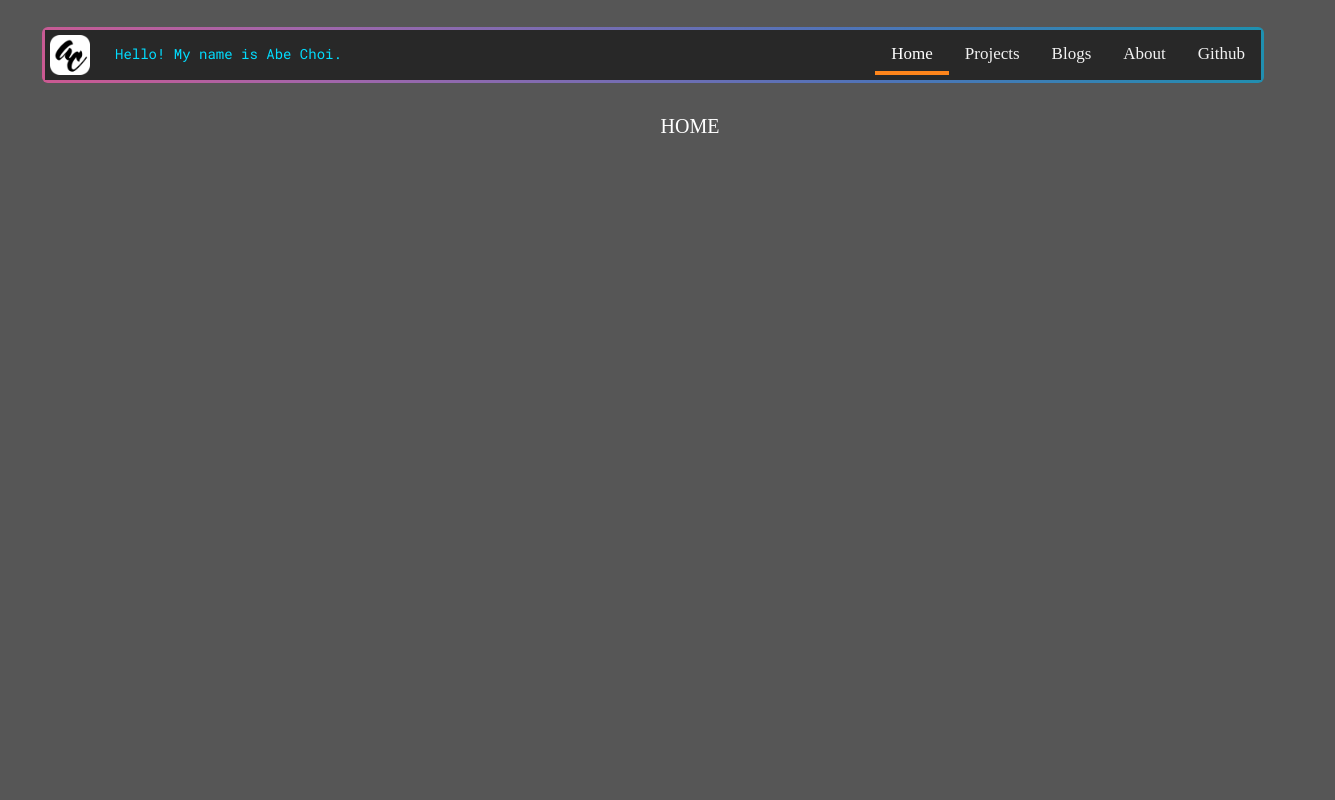
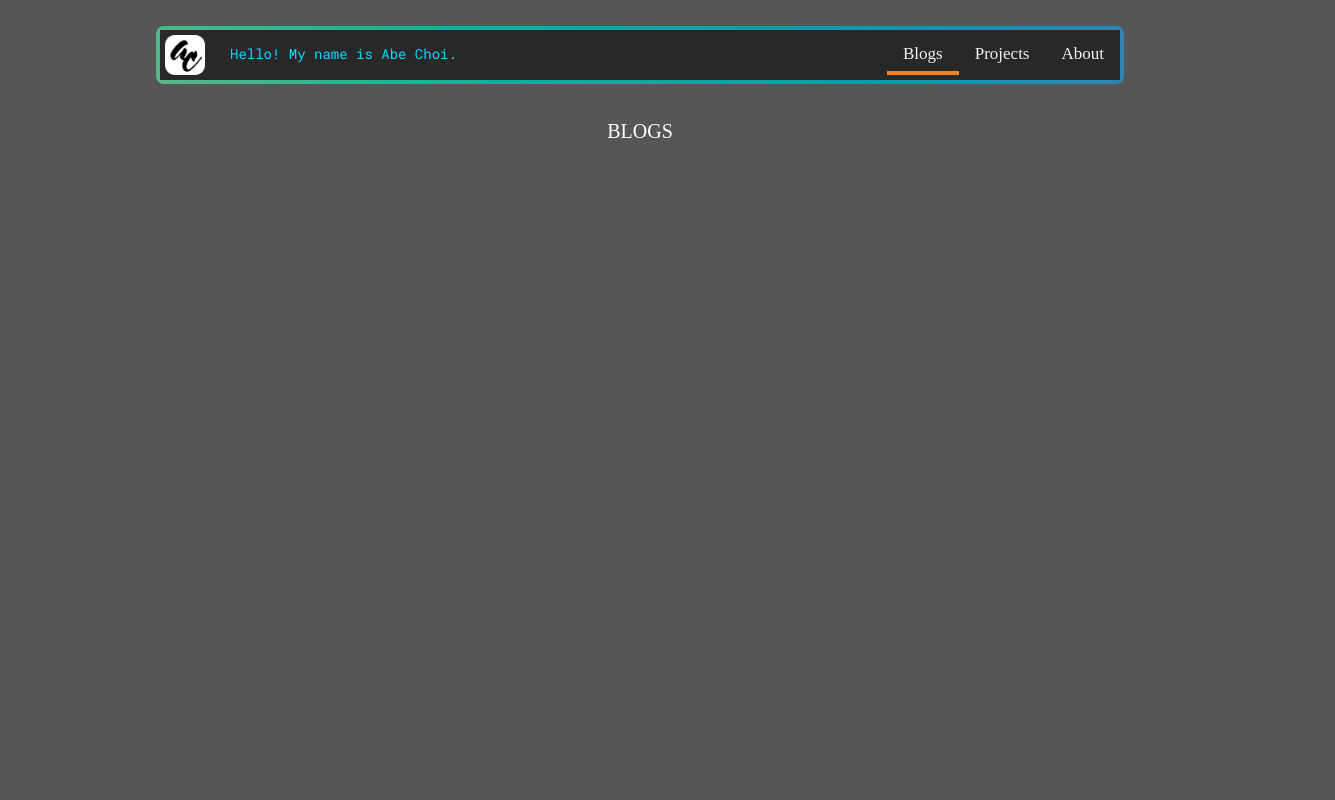
Before and after one commit to abechoi/abechoi.com, a plain HTML site: page index.html in a window 1280 px wide. Both pictures are taken after a click on the link "Blogs". Shown: the top 800 px of the page, 1335 px wide, since content can reach past the window. Drawn offline with Linux system fonts and the light colour scheme.

Commit message:
Added top-nav-links cursor function

```diff
--- a/index.html
+++ b/index.html
@@ -20,63 +20,52 @@
 			<div class="top-nav-message">
 				<p class="message">Hello! My name is Abe Choi.</p>
 			</div>
-			<div class="top-nav-right">
-				<a class="active" href="#home-section">Home</a>
-				<a href="#project-section">Projects</a>
-				<a href="#blog-section">Blogs</a>
-				<a href="#contact-section">About</a>
-				<a href="https://github.com/abechoi">Github</a>
+			<div class="top-nav-right" id="nav-links">
+				<a class="top-nav-link active" href="#blog-section">Blogs</a>
+				<a class="top-nav-link" href="#project-section">Projects</a>
+				<a class="top-nav-link" href="#about-section">About</a>
 			</div>
 		</div>
 	</div>
 
+	<script>
+		// Add active class to the current button (highlight it)
+		var header = document.getElementById("nav-links");
+		var btns = header.getElementsByClassName("top-nav-link");
+		for (var i = 0; i < btns.length; i++) {
+		  btns[i].addEventListener("click", function() {
+		  var current = document.getElementsByClassName("active");
+		  current[0].className = current[0].className.replace(" active", "");
+		  this.className += " active";
+		  });
+		}
+	</script>
+
 
 	<!----------
-	Home Section
+	Blog Section
 	----------->
-	<section class="page-section" id="home-section">
-		<p class="section-title">HOME</p>
+	<section class="page-section" id="blog-section">
+		<p class="section-title">BLOGS</p>
 
 
 
 	</section>
 
-	<!-- Uncomment this to activate Project Section
-	---------------
+
+	<!-------------
 	Project Section
-	---------------
+	-------------->
 	<section class="page-section" id="project-section">
-
-
-		<div class="container">
-			<div class="d1">1</div>
-			<div class="d2">2</div>
-			<div class="d3">3</div>
-			<div class="d4">4</div>
-			<div class="d5">5</div>
-			<div class="d6">6</div>
-			<div class="d7">7</div>
-			<div class="d8">8</div>
-			<div class="d9">9</div>
-		</div>
+		<p class="section-title">PROJECTS</p>
 
 	</section>
-	Uncomment this to activate Project Section	-->
 
-	<!-- Uncomment this to activate Blog Section
-	------------
-	Blog Section
-	------------
-	<section class="page-section" id="blog-section">
-
-
-	</section>
-	Uncomment this to activate Blog Section	-->
-
-	<!-------------
-	Contact Section
-	-------------->
-	<section class="page-section" id="contact-section">
+	<!-----------
+	About Section
+	------------>
+	<section class="page-section" id="about-section">
+		<p class="section-title">ABOUT</p>
 
 
 	</section>
--- a/widescreen.css
+++ b/widescreen.css
@@ -2,7 +2,10 @@
 
 html, main, body{
 	background-color: #565656;
-	margin: 15px;
+	width: 100%;
+	height: 100%;
+	padding: 0 auto;
+	margin: 0 auto;
 }
 
 .top-nav{
@@ -36,31 +39,26 @@ html, main, body{
 }
 
 /* Change the color of links on hover */
-.top-nav-right a:hover {
+.top-nav-link{
 	cursor: pointer;
 }
 
 /* Add a color to the active/current link */
-.top-nav-right a.active {
+.active, .top-nav-link:hover {
 	border-bottom: solid;
 	border-color: #FF851B;
 	border-width: 4px;
 	color: white;
+
 }
 
-
-
-
 .page-section{
-	margin-top: 50px;
-	padding: 50px;
-	width: 100%;
+	padding-top: 100px;
 	height: 100%;
 	justify-content: center;
 }
 
 .page-section > .section-title{
-	margin: 0 auto;
 	font-size: 20px;
 	color: white;
 	text-align: center;
@@ -68,11 +66,12 @@ html, main, body{
 
 #box {
 	top: 30px;
-	width: 95%;
+	width: 75%;
 	height: 50px;
+	left: 12.5%;
   }
   .gradient-border {
-	--borderWidth: 3px;
+	--borderWidth: 4px;
 	background: #1D1F20;
 	position: fixed;
 	border-radius: var(--borderWidth);
@@ -84,10 +83,10 @@ html, main, body{
 	left: calc(-1 * var(--borderWidth));
 	height: calc(100% + var(--borderWidth) * 2);
 	width: calc(100% + var(--borderWidth) * 2);
-	background: linear-gradient(60deg, #f79533, #f37055, #ef4e7b, #a166ab, #5073b8, #1098ad, #07b39b, #6fba82);
+	background: linear-gradient(-125deg, #f79533, #f37055, #ef4e7b, #a166ab, #5073b8, #1098ad, #07b39b, #6fba82);
 	border-radius: calc(2 * var(--borderWidth));
 	z-index: -1;
-	animation: animatedgradient 3s ease alternate infinite;
+	animation: animatedgradient 4s ease alternate infinite;
 	background-size: 300% 300%;
   }
 
```
